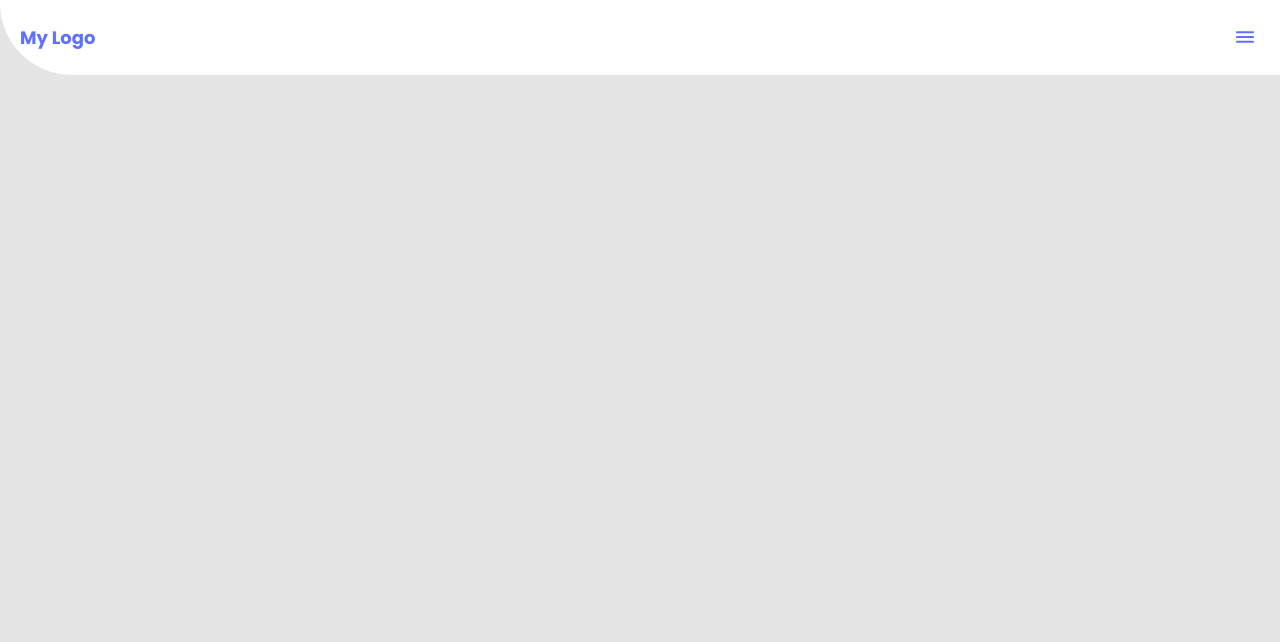
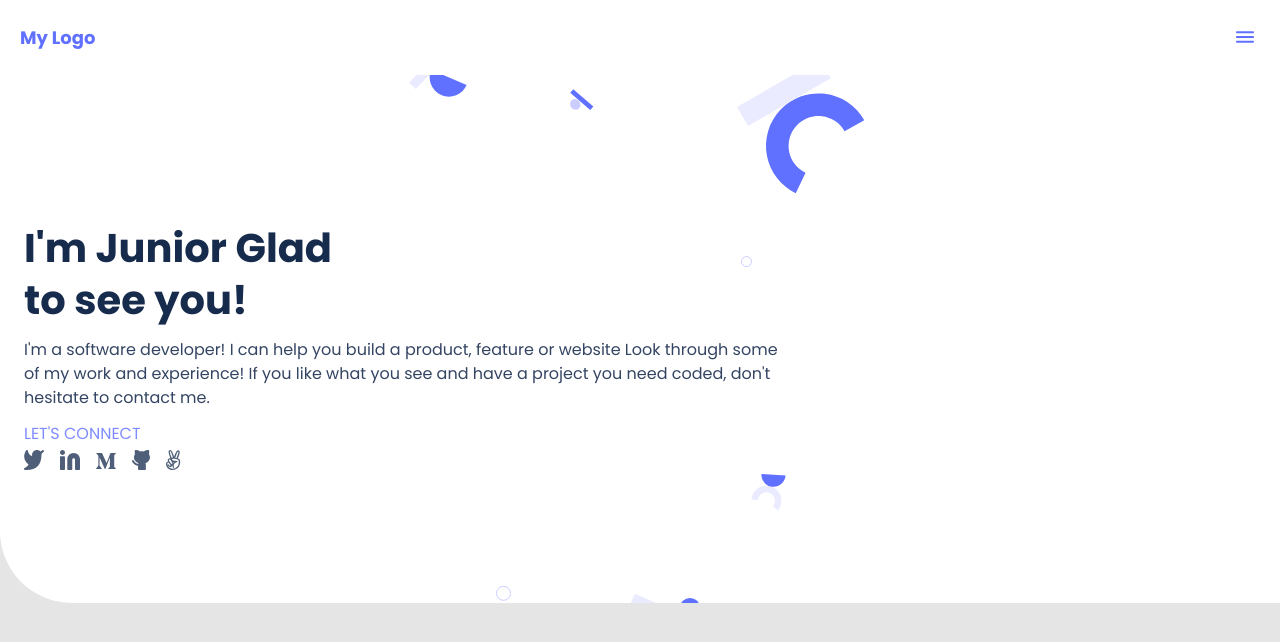
Before and after one commit to jlcarrascof/Junior-Garcia, a website: page index.html in a window 1280 px wide. Drawn offline with Linux system fonts and the light colour scheme.

Commit message:
Add Headline section

```diff
--- a/index.html
+++ b/index.html
@@ -29,7 +29,26 @@
           </nav>
         </div>
       </section>
+
+      <!-- HEADLINE -->
+      <section class="headline">
+        <h1 class="headline__tittle phone">I'm Junior Glad to see you!</h1>
+        <p class="headline__intro-text">
+          I'm a software developer! I can help you build a product,
+          feature or website Look through some of my work and experience! If you like what you see and have a
+          project you need coded, don't hesitate to contact me.
+        </p>
+
+        <a href="#" rel="noreferrer noopener" class="lets-connect">LET'S CONNECT</a>
+
+        <ul class="media__icons">
+          <li><a target="_blank" rel="noreferrer noopener" href="https://twitter.com" class="media__icon"><img src="./assets/img/mb_Twitter icon.svg" alt="twitter"></a></li>
+          <li><a target="_blank" rel="noreferrer noopener" href="https://www.linkedin.com" class="media__icon"><img src="./assets/img/mb_Linkedin icon.svg" alt="linkedin"></a></li>
+          <li><a target="_blank" rel="noreferrer noopener" href="https://medium.com" class="media__icon"><img src="./assets/img/mb_medium icon.svg" alt="medium"></a></li>
+          <li><a target="_blank" rel="noreferrer noopener" href="https://github.com" class="media__icon"><img src="./assets/img/mb_Github icon.svg" alt="github"></a></li>
+          <li><a target="_blank" rel="noreferrer noopener" href="https://angel.co" class="media__icon"><img src="./assets/img/mb_angel_list icon.svg" alt="angelList"></a></li>
+        </ul>
+      </section>
     </header>
-
 </body>
 </html>
--- a/src/styles/style.css
+++ b/src/styles/style.css
@@ -85,3 +85,53 @@ header {
   background: transparent;
   border: none;
 }
+
+.headline {
+  height: 85%;
+  display: flex;
+  flex-direction: column;
+  padding: 7.125rem 1.5rem;
+  justify-content: flex-start;
+  gap: clamp(0.6rem, 12px, 1.5rem);
+  background: url("./../../assets/img/mb_header-shapes.svg") no-repeat;
+  background-position: center;
+}
+
+.headline__tittle {
+  max-width: 12ch;
+  font-weight: 700;
+  font-size: clamp(2rem, 2.5rem, 3rem);
+  color: var(--clr-neutral-n800);
+  line-height: 3.25rem;
+  margin-bottom: 0;
+}
+
+.headline__intro-text {
+  color: var(--clr-neutral-n600);
+  font-weight: 400;
+  font-size: clamp(0.8rem, 16px, 1.25rem);
+  line-height: 1.5rem;
+  max-width: 75ch;
+  min-width: 20ch;
+  margin: 0;
+}
+
+.lets-connect {
+  text-decoration: none;
+  font-weight: 500;
+  color: var(--clr-primary-b300);
+  font-size: 1rem;
+  line-height: 1.5rem;
+}
+
+.media__icons {
+  padding-left: 0;
+  margin-top: -0.3rem;
+  width: 6rem;
+  height: 1.25rem;
+  display: flex;
+  justify-content: space-between;
+  align-items: center;
+  gap: 1rem;
+  list-style: none;
+}
```
Also changed, not shown: TODO.md (+3 -3 lines).
